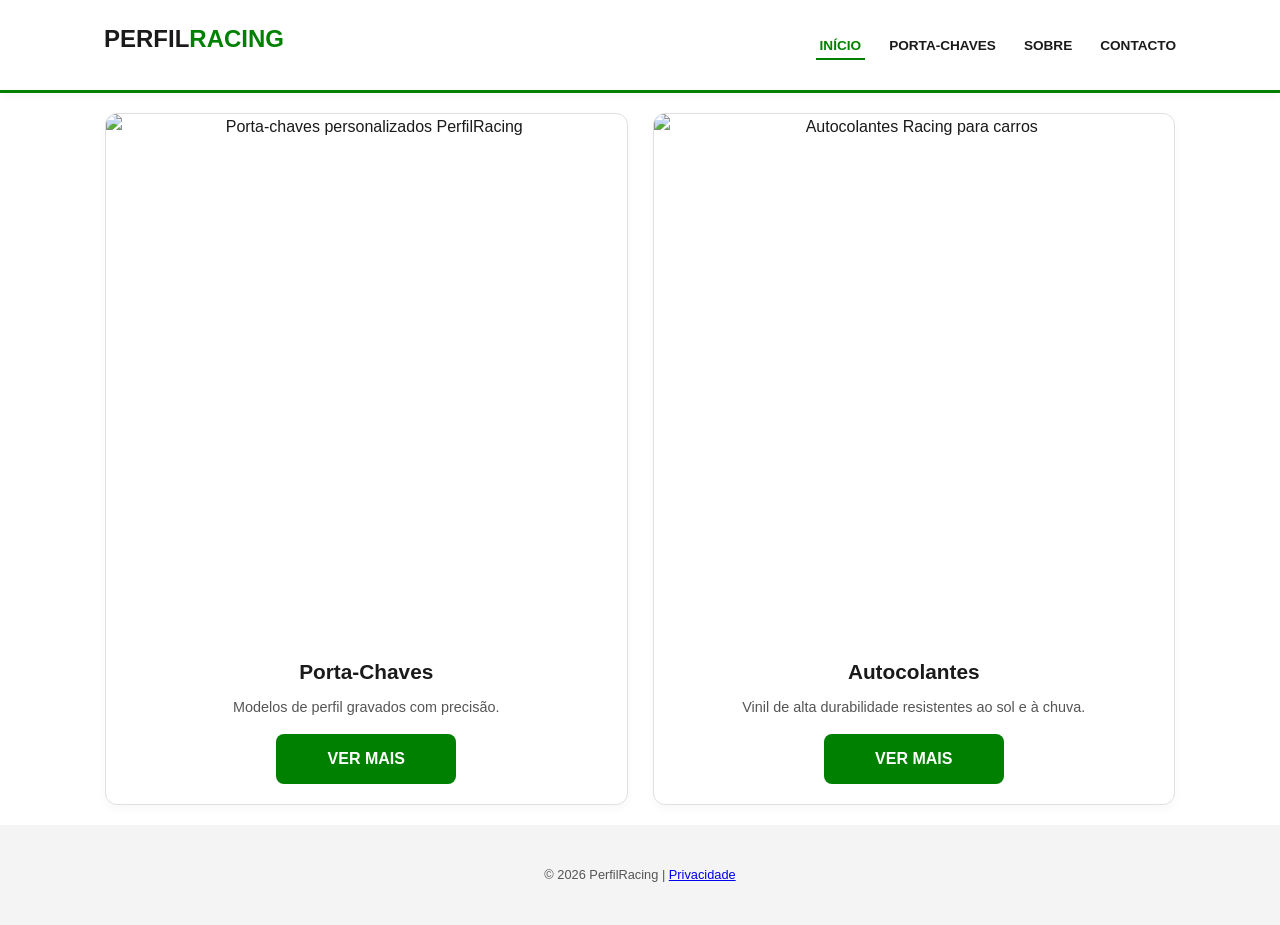
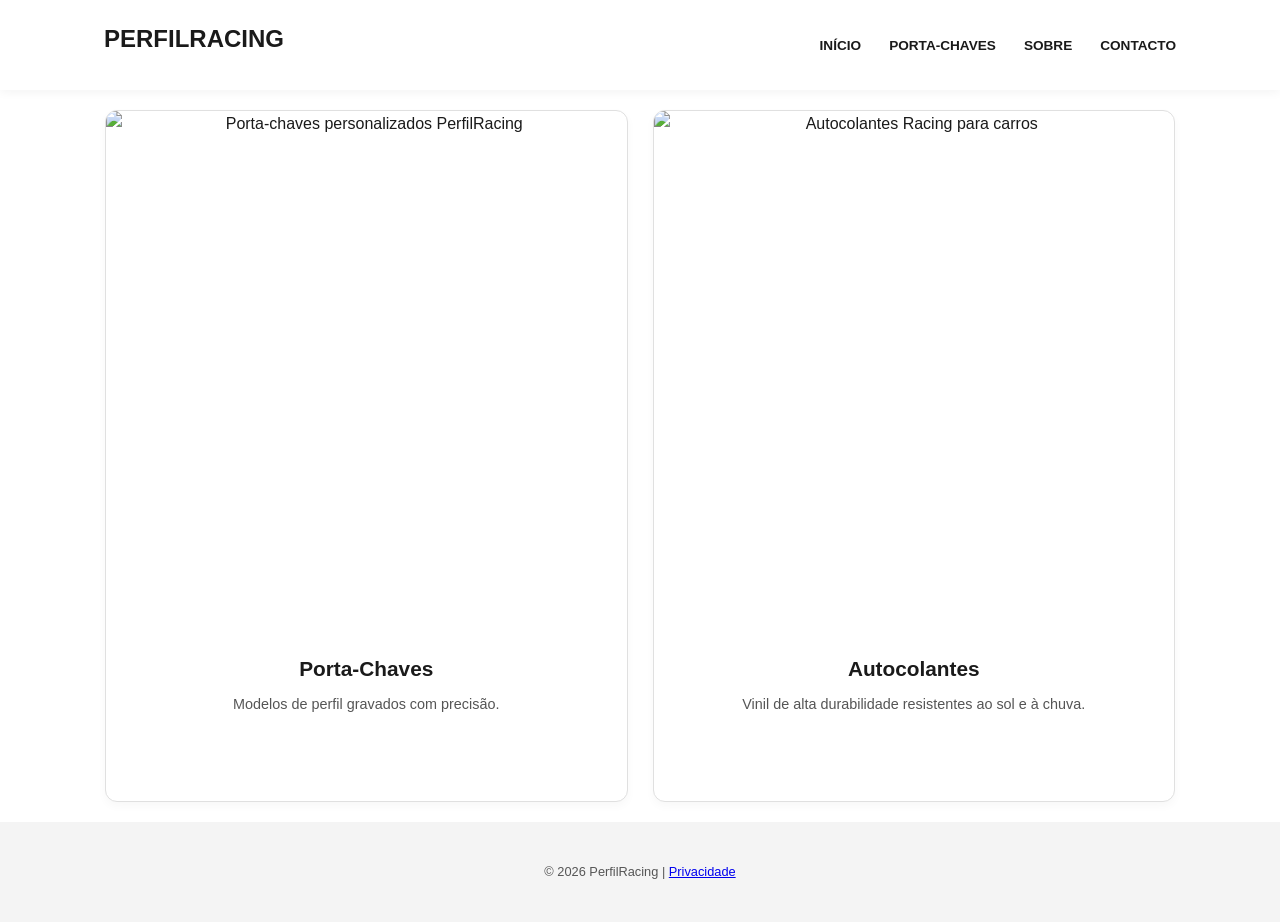

Clarify comment for primary-green variable

--- a/style.css
+++ b/style.css
@@ -1,6 +1,6 @@
 /* style.css - VERSÃO FINAL COM TÍTULOS UNIFICADOS */
 :root {
-    --primary-green: green; /* Alterado para vermelho */
+    --primary-green: /* Alterado para vermelho */
     --bg-white: #ffffff;
     --light-gray: #f4f4f4;
     --text-dark: #1a1a1a;
